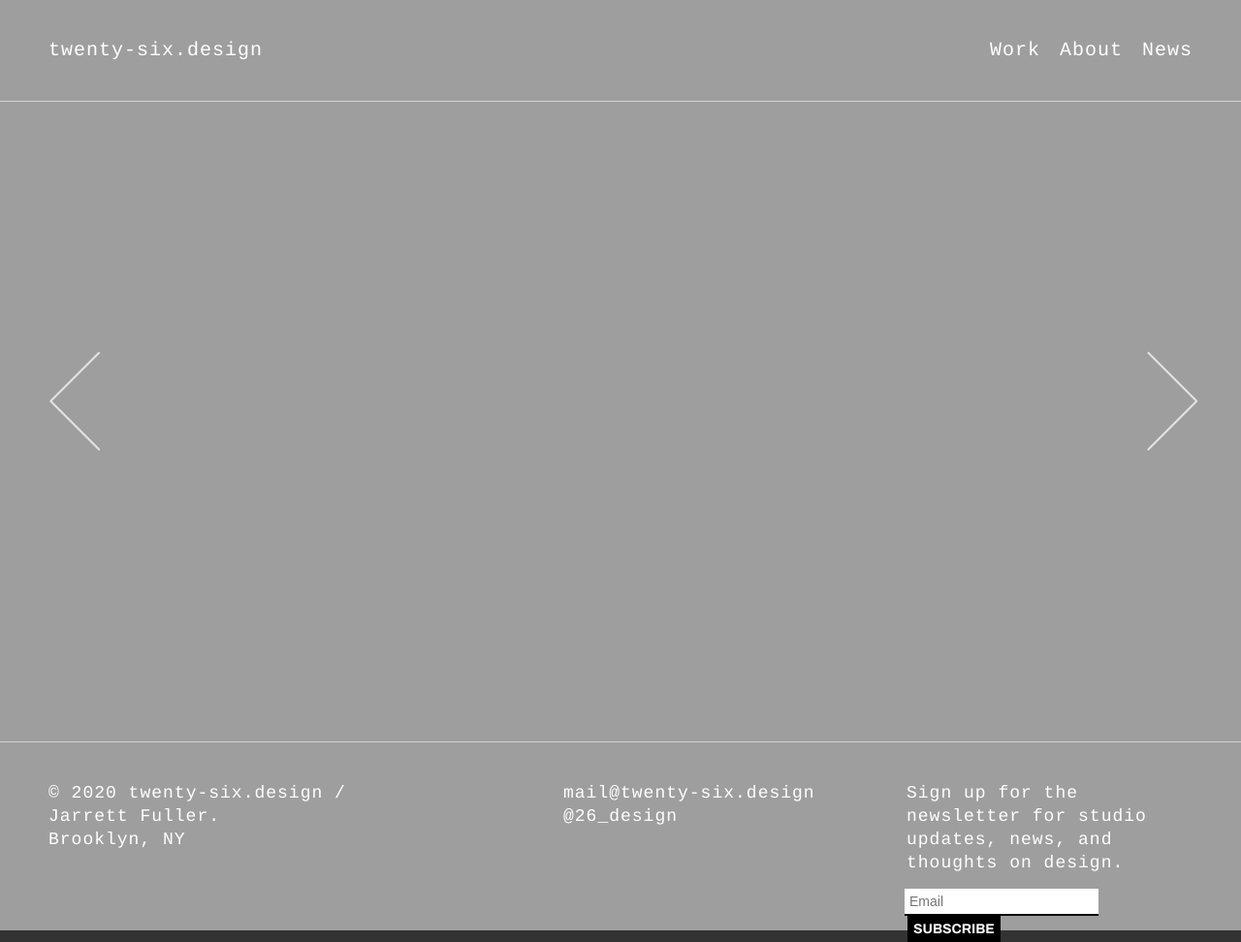
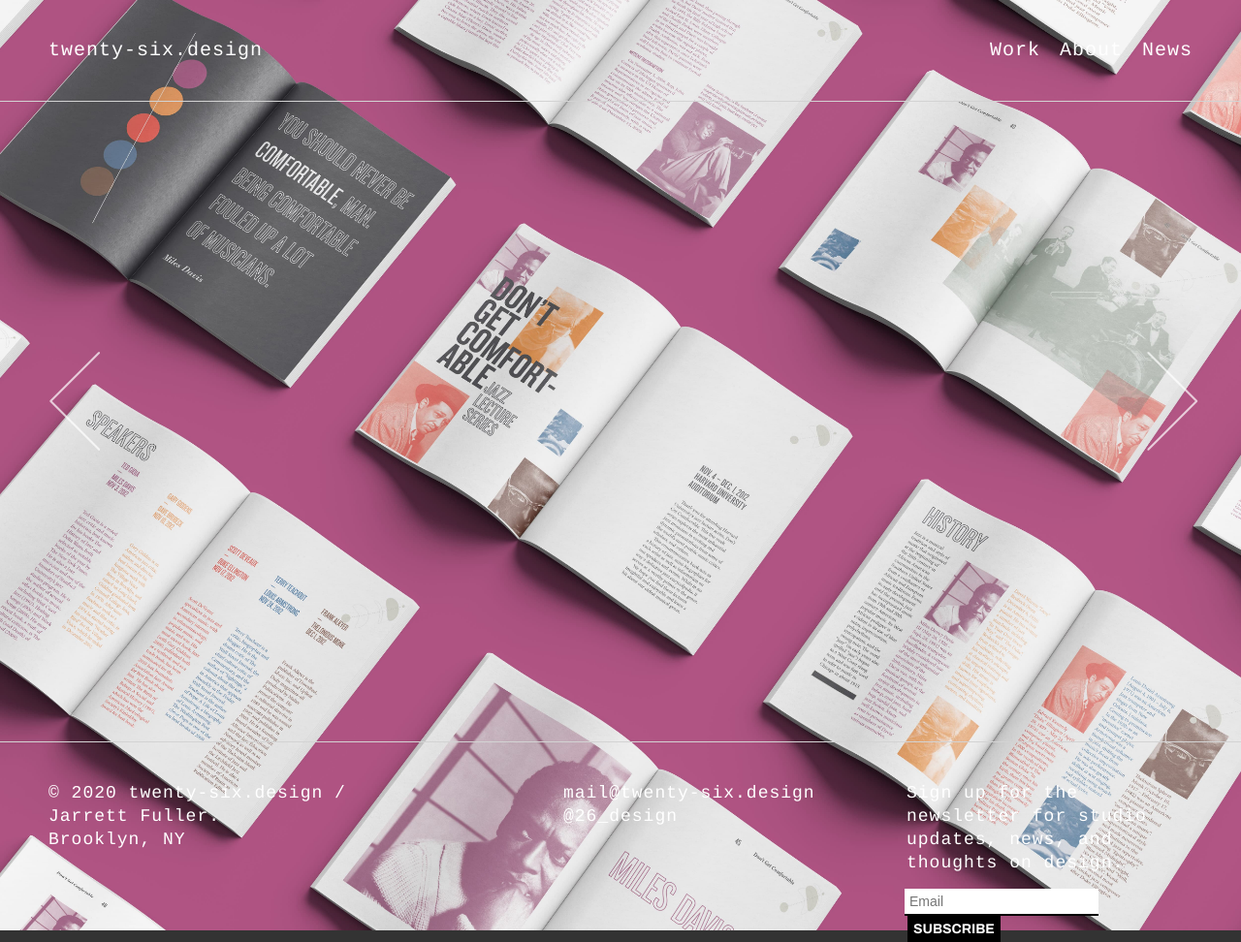
Before and after one commit to jarrettfuller/twenty-six, a Jekyll site: the page built from index.html, in a window 1280 px wide. Shown: the whole page at 97% size. Built offline with Jekyll 4.4.1, drawn with Linux system fonts in a browser that asks for light colours; some web fonts are replaced.

Commit message:
new index images

```diff
--- a/index.html
+++ b/index.html
@@ -49,52 +49,62 @@
     <div id="vanilla-slideshow">
 
         <div class="vanilla-slide">
-            <img src="/images/do-hero.jpg" alt="tiger">
+            <img src="/images/do-hero.jpg" alt="Design Observer">
             <!-- content here -->
         </div>
 
         <div class="vanilla-slide">
-            <img src="https://twenty-six.design/images/sts-2019-06.png" alt="tiger">
+            <img src="https://twenty-six.design/images/sts-2019-06.png" alt="Scratching the Surface">
             <!-- content here -->
         </div>
 
         <div class="vanilla-slide">
-            <img src="/images/sr_hero.jpg" alt="tiger">
+            <img src="/images/sr_hero.jpg" alt="Self Reliance">
             <!-- content here -->
         </div>
 
         <div class="vanilla-slide">
-            <img src="/images/face_03.jpg" alt="tiger">
+            <img src="/images/face_03.jpg" alt="Face">
             <!-- content here -->
         </div>
 
         <div class="vanilla-slide">
-            <img src="https://twenty-six.design/images/haunted-bauhaus-hero.jpg" alt="tiger">
+            <img src="https://twenty-six.design/images/haunted-bauhaus-hero.jpg" alt="Haunted Bauhaus">
             <!-- content here -->
         </div>
 
         <div class="vanilla-slide">
-            <img src="https://twenty-six.design/images/redefine-01.jpg" alt="tiger">
+            <img src="https://twenty-six.design/images/redefine-01.jpg" alt="Facebook Redefine">
             <!-- content here -->
         </div>
 
         <div class="vanilla-slide">
-            <img src="https://twenty-six.design/images/illo_hero.jpg" alt="tiger">
+            <img src="https://twenty-six.design/images/illo_hero.jpg" alt="Illustration">
             <!-- content here -->
         </div>
 
         <div class="vanilla-slide">
-            <img src="http://jarrettfuller.com/images/projects/info-zine_01.jpg" alt="tiger">
+            <img src="http://jarrettfuller.com/images/projects/info-zine_01.jpg" alt="The Information Zine">
             <!-- content here -->
         </div>
 
         <div class="vanilla-slide">
-            <img src="https://twenty-six.design/images/wedding-hero.jpg" alt="tiger">
+            <img src="https://twenty-six.design/images/wedding-hero.jpg" alt="Eurry and Jarrett">
             <!-- content here -->
         </div>
 
+        <div class="vanilla-slide">
+            <img src="/images/trading-post-mockup.jpg" alt="Trading Post">
+            <!-- content here -->
+        </div>
+
+                <div class="vanilla-slide">
+            <img src="/images/jazz-book-mock.jpg" alt="Jazz">
+            <!-- content here -->
+        </div>
 
     </div>
+
 
     <!-- slideshow indicators -->
     <div id="vanilla-indicators"></div>
```
Also changed, not shown: images/jazz-book-mock.jpg (added), images/trading-post-mockup.jpg (added).
